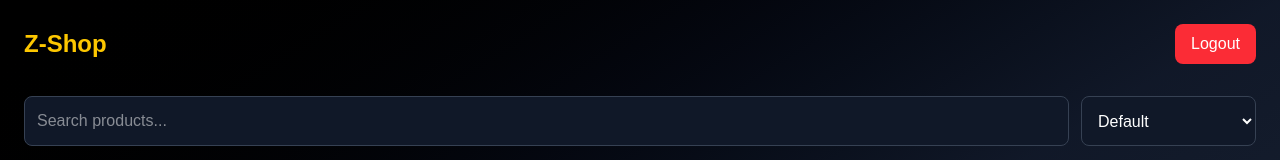
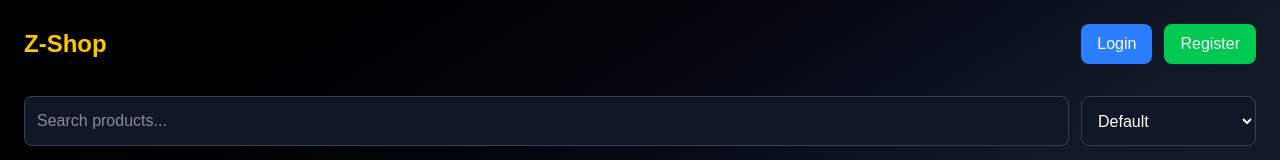
Before and after one commit to zearn-app/zshop, a Next.js app: page / in a window 1280 px wide. Shown: the top 160 px of the page. Built offline with nearby package versions, Linux system fonts and the light colour scheme; no server answers; the database is empty.

Commit message:
Update page.tsx

```diff
--- a/app/page.tsx
+++ b/app/page.tsx
@@ -1,10 +1,10 @@
 "use client";
 
 import React, { useEffect, useState } from "react";
-import { signOut } from "firebase/auth";
 import { auth, db } from "@/lib/firebase";
 import { collection, getDocs } from "firebase/firestore";
 import { useRouter } from "next/navigation";
+import { onAuthStateChanged } from "firebase/auth";
 
 /* ========= TYPES ========= */
 
@@ -42,14 +42,17 @@ const DashboardPage: React.FC = () => {
   const [search, setSearch] = useState("");
   const [filter, setFilter] = useState("default");
   const [cartCount, setCartCount] = useState(0);
+  const [user, setUser] = useState<any>(null);
 
-  /* ================= LOGOUT ================= */
+  /* ================= AUTH CHECK ================= */
 
-  const handleLogout = async () => {
-    await signOut(auth);
-    alert("Logged out");
-    router.push("/login"); // ✅ FIXED
-  };
+  useEffect(() => {
+    const unsub = onAuthStateChanged(auth, (u) => {
+      setUser(u);
+    });
+
+    return () => unsub();
+  }, []);
 
   /* ================= FETCH PRODUCTS ================= */
 
@@ -99,6 +102,11 @@ const DashboardPage: React.FC = () => {
   /* ================= ADD TO CART ================= */
 
   const addToCart = (product: Product) => {
+    if (!user) {
+      router.push(`/login?productId=${product.id}`);
+      return;
+    }
+
     const cart = getCart();
 
     const index = cart.findIndex((item) => item.id === product.id);
@@ -110,6 +118,17 @@ const DashboardPage: React.FC = () => {
     setCartCount(cart.reduce((sum, item) => sum + item.qty, 0));
   };
 
+  /* ================= CART CLICK ================= */
+
+  const handleCartClick = () => {
+    if (!user) {
+      router.push("/login?redirect=cart");
+      return;
+    }
+
+    router.push("/cart");
+  };
+
   /* ================= UI ================= */
 
   return (
@@ -119,12 +138,26 @@ const DashboardPage: React.FC = () => {
       <div className="flex justify-between items-center mb-8">
         <h1 className="text-2xl font-bold text-yellow-400">Z-Shop</h1>
 
-        <button
-          onClick={handleLogout}
-          className="bg-red-500 px-4 py-2 rounded-lg hover:bg-red-400"
-        >
-          Logout
-        </button>
+        {/* LOGIN / REGISTER (TOP RIGHT) */}
+        <div className="flex gap-3">
+          {!user && (
+            <>
+              <button
+                onClick={() => router.push("/login")}
+                className="px-4 py-2 bg-blue-500 rounded-lg hover:bg-blue-400"
+              >
+                Login
+              </button>
+
+              <button
+                onClick={() => router.push("/register")}
+                className="px-4 py-2 bg-green-500 rounded-lg hover:bg-green-400"
+              >
+                Register
+              </button>
+            </>
+          )}
+        </div>
       </div>
 
       {/* 🔍 SEARCH + FILTER */}
@@ -193,9 +226,9 @@ const DashboardPage: React.FC = () => {
         )}
       </div>
 
-      {/* 🛒 FLOATING CART (ALWAYS FIXED) */}
+      {/* 🛒 FLOATING CART */}
       <button
-        onClick={() => router.push("/cart")}
+        onClick={handleCartClick}
         className="fixed bottom-5 left-5 z-[9999] bg-yellow-400 text-black px-5 py-3 rounded-full shadow-lg"
       >
         🛒 Cart
```
